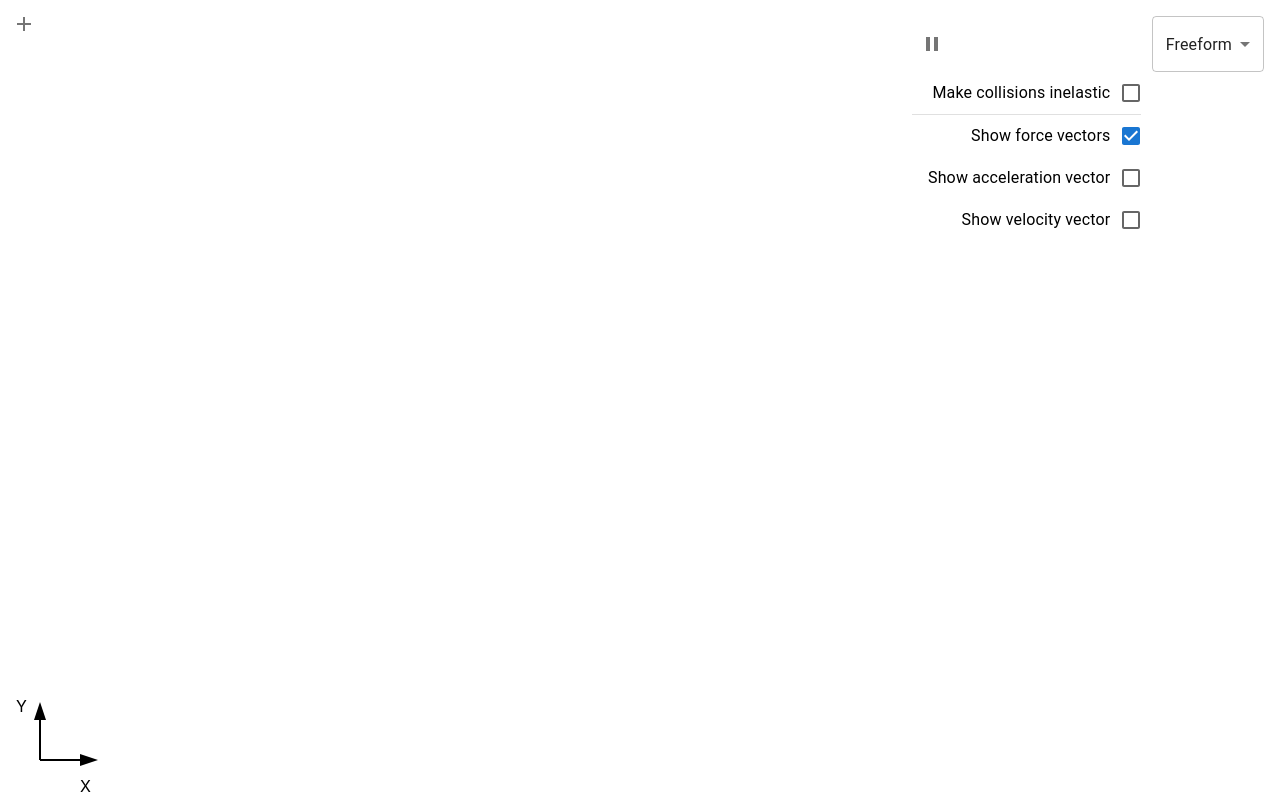
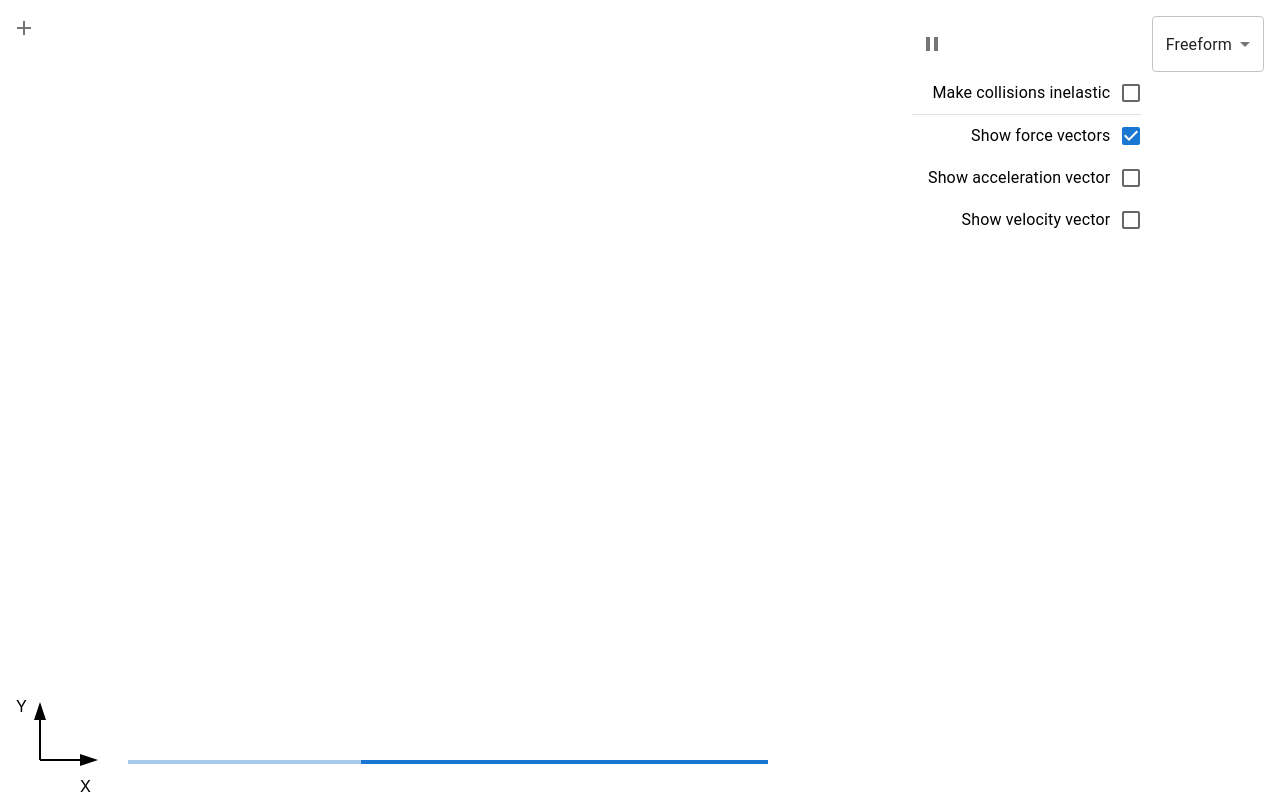
Before and after one commit to brynnchernosky/physics-mechanics-simulator, a React (Create React App) app: page / in a window 1280 px wide. Both pictures are taken after a click on the button 932 px from the left and 44 px from the top of the page. Built offline with nearby package versions, Linux system fonts and the light colour scheme.

Commit message:
add progress bar

```diff
--- a/src/App.tsx
+++ b/src/App.tsx
@@ -8,12 +8,14 @@ import {
   Alert,
   Button,
   Checkbox,
+  CircularProgress,
   Divider,
   FormControl,
   FormControlLabel,
   FormGroup,
   IconButton,
   InputAdornment,
+  LinearProgress,
   List,
   ListItem,
   ListItemButton,
@@ -887,7 +889,7 @@ function App() {
       setShowAcceleration(false);
       setShowVelocity(false);
       setShowForces(true);
-      // hack to make sure weight positioned correctly
+      // hack to mke sure weight positioned correctly
       setTimeout(() => {
         generateNewQuestion();
       }, 20);
@@ -945,6 +947,18 @@ function App() {
             <div className="mechanicsSimulationButtons">
               {mode == "Freeform" && (
                 <div style={{ zIndex: 10000 }}>
+                  {!simulationPaused && (
+                    <div
+                      style={{
+                        position: "relative",
+                        left: "10vw",
+                        top: "95vh",
+                        width: "50vw",
+                      }}
+                    >
+                      <LinearProgress />
+                    </div>
+                  )}
                   <Tooltip title="Change simulation type">
                     <IconButton onClick={handleClick} size="large">
                       <AddIcon />
@@ -963,9 +977,7 @@ function App() {
                     <nav aria-label="add simulation element options">
                       <List>
                         <ListItem disablePadding>
-                          <ListItemButton
-                            onClick={() => addWeight()}
-                          >
+                          <ListItemButton onClick={() => addWeight()}>
                             <ListItemIcon>
                               <AddCircleIcon />
                             </ListItemIcon>
```
Lines whose indentation alone changed are shown as unchanged.
